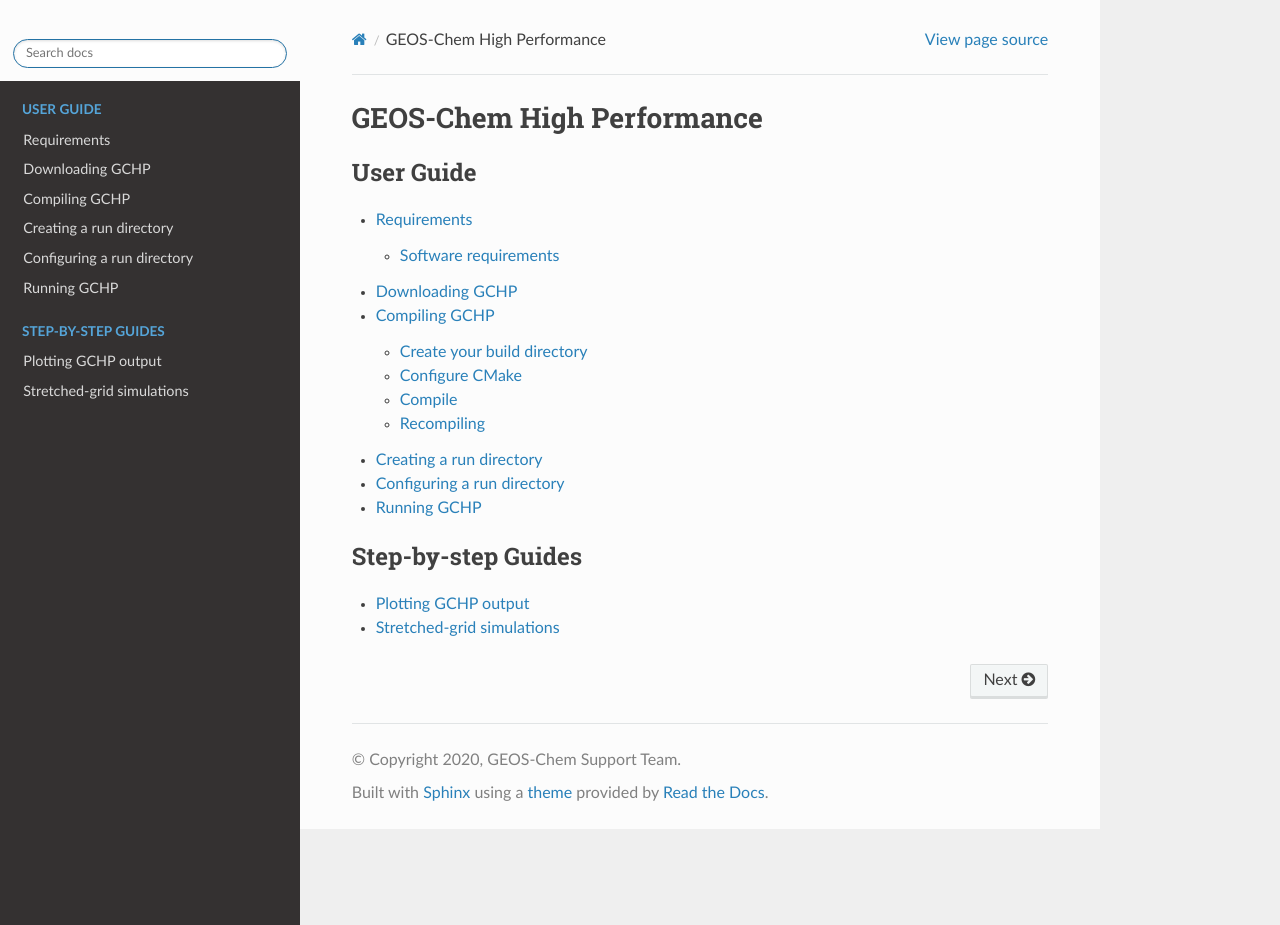
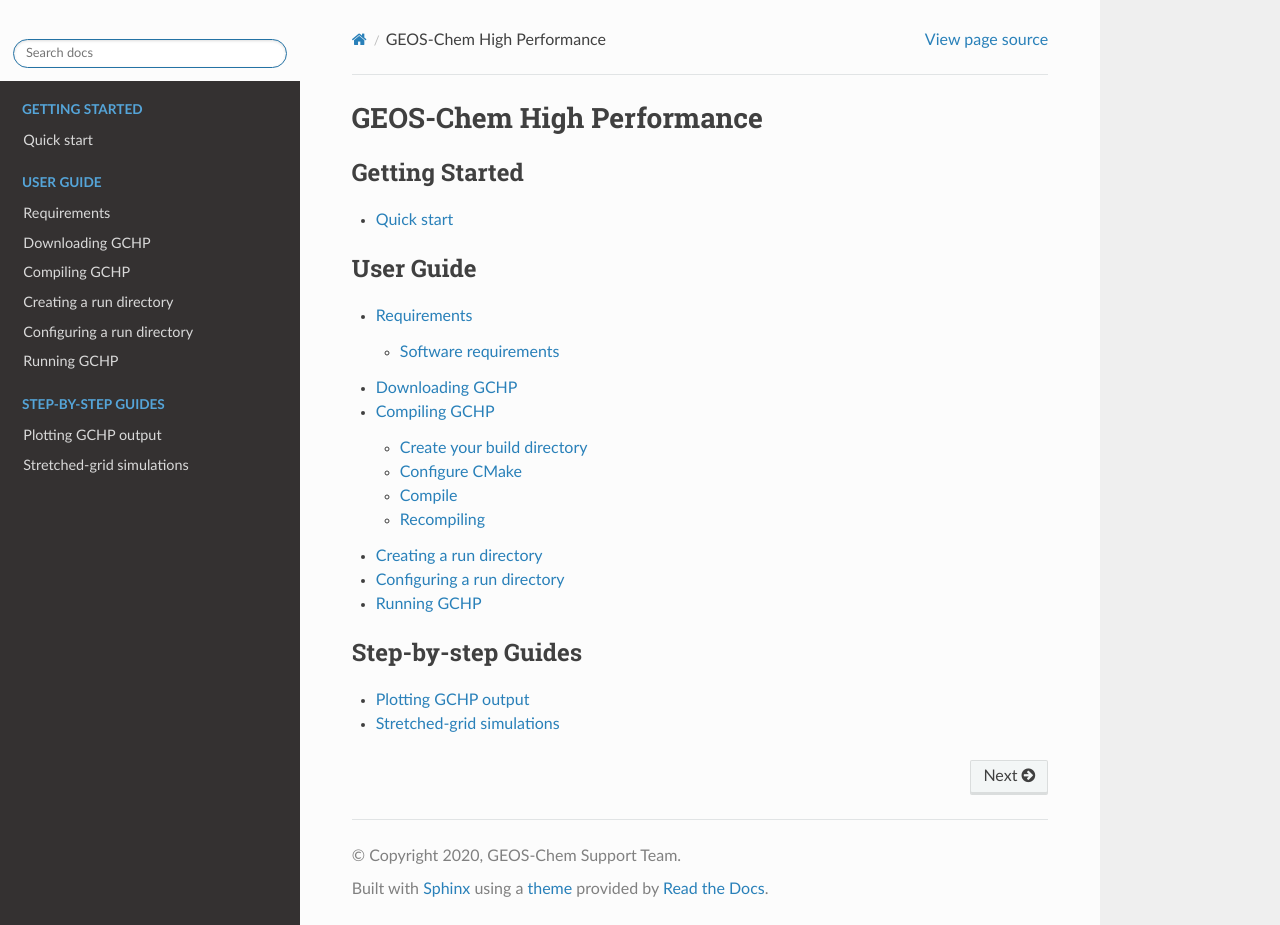
Before and after one commit to geoschem/GCHP, a Sphinx documentation site: the page built from docs/source/index.rst, in a window 1280 px wide and 925 px high. Built offline with Sphinx 7.4.7 and the Read the Docs theme 2.0.0, drawn with Linux system fonts in a browser that asks for light colours; pages that are not in the unit, such as notebooks, are missing from menus.

Commit message:
added Getting Started section

```diff
--- /dev/null
+++ b/docs/source/getting-started/quick-start.rst
@@ -0,0 +1,6 @@
+
+
+Quick start
+===========
+
+todo
--- a/docs/source/index.rst
+++ b/docs/source/index.rst
@@ -1,5 +1,11 @@
 GEOS-Chem High Performance
 ==========================
+
+.. toctree::
+   :maxdepth: 1
+   :caption: Getting Started
+
+   getting-started/quick-start.rst
 
 .. toctree::
    :maxdepth: 2
```
